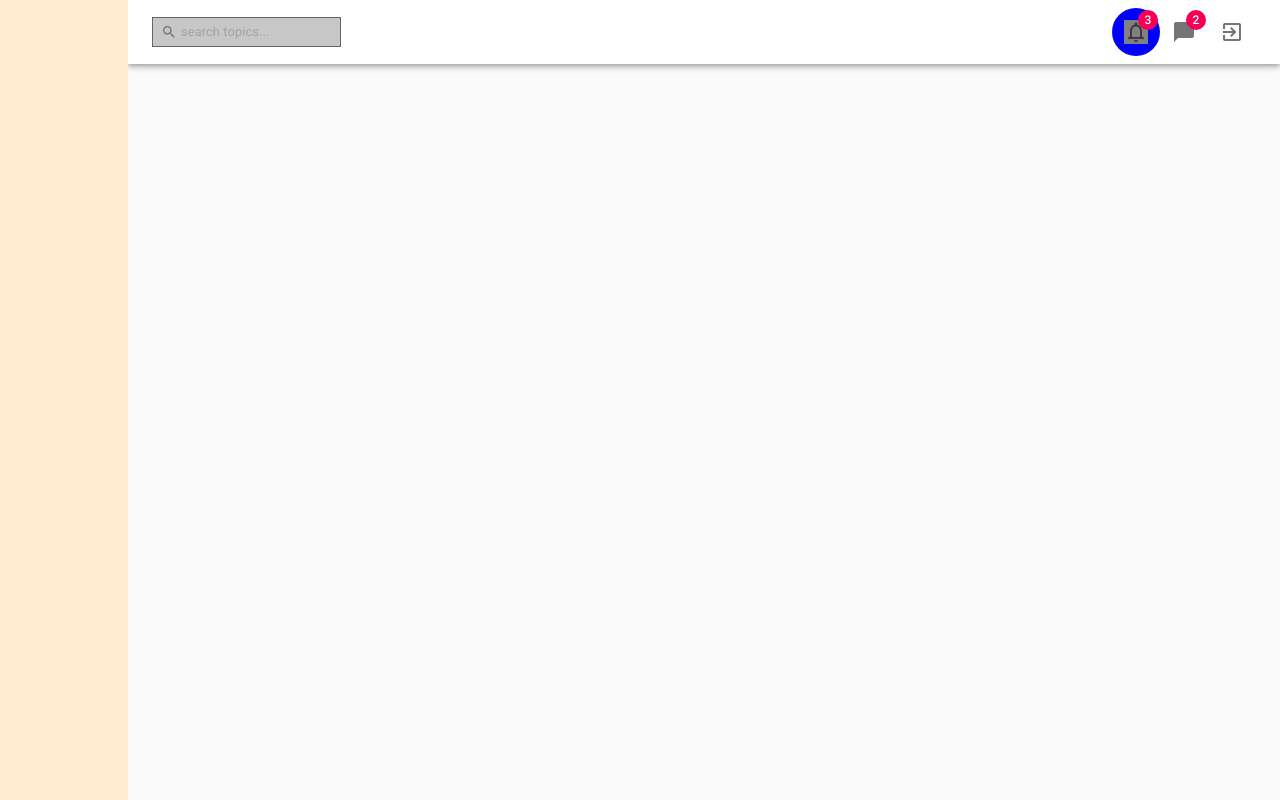
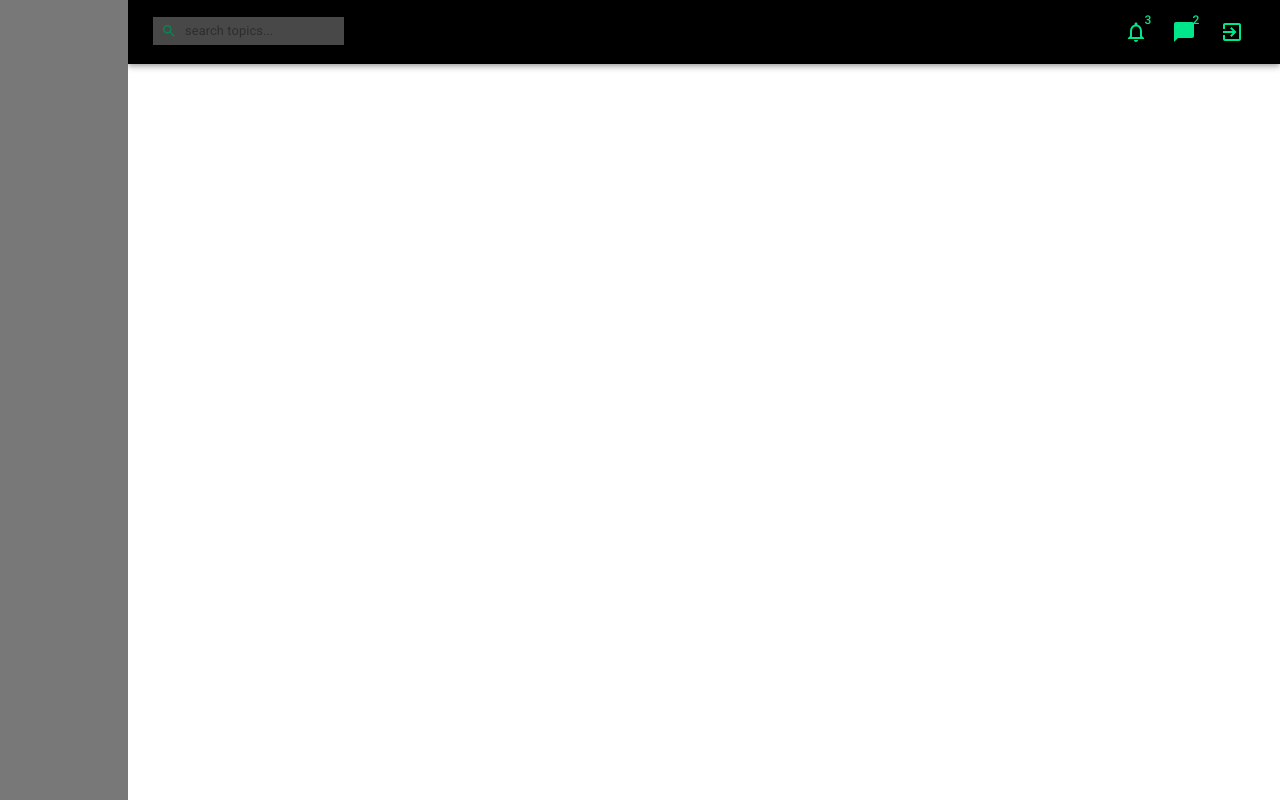
Before and after one commit to AmarnathN/material-ui-react, a React (Create React App) app: page / in a window 1280 px wide. Built offline with nearby package versions, Linux system fonts and the light colour scheme.

Commit message:
Custom theming in Material UI

```diff
--- a/src/App/App.js
+++ b/src/App/App.js
@@ -1,24 +1,45 @@
-import { CssBaseline, makeStyles } from "@material-ui/core";
+import { createMuiTheme, CssBaseline, makeStyles, ThemeProvider } from "@material-ui/core";
 import React from "react";
 import Header from "../components/Header";
 import Sidemenu from "../components/Sidemenu";
 import "./App.css";
 
-const useStyles = makeStyles({
+const theme = createMuiTheme({
+  palette: {
+    secondary: {
+      main: "#00e68a",
+      light: "#1affd1",
+    },
+    primary: {
+      light: "#787878",
+      main: "#000000",
+    },
+    background: {
+      default: "#ffffff",
+      light: "#787878",
+    },
+  },
+});
+
+const useStyles = makeStyles((theme) => ({
   appMain: {
     paddingLeft: "10%",
     width: "100%",
+    backgroundColor: theme.palette.background.dark,
   },
-});
+}));
+
 function App() {
   const classes = useStyles();
   return (
     <React.Fragment>
-      <Sidemenu></Sidemenu>
-      <div className={classes.appMain}>
-        <Header></Header>
-      </div>
-      <CssBaseline></CssBaseline>
+      <ThemeProvider theme={theme}>
+        <Sidemenu />
+        <div className={classes.appMain}>
+          <Header></Header>
+        </div>
+        <CssBaseline></CssBaseline>
+      </ThemeProvider>
     </React.Fragment>
   );
 }
--- a/src/components/Header.js
+++ b/src/components/Header.js
@@ -7,30 +7,25 @@ import {
 } from "@material-ui/icons";
 import React from "react";
 
-const useStyles = makeStyles({
+const useStyles = makeStyles((theme) => ({
   root: {
-    backgroundColor: "#fff",
+    backgroundColor: theme.palette.primary,
   },
   searchInput: {
     opacity: 0.6,
-    padding: "0px 8px",
+    padding: `0px ${theme.spacing(1)}px`,
     fontSize: "0.8rem",
     border: "1px solid #000",
-    backgroundColor: "#a2a2a2",
+    color: "text.primary",
+    backgroundColor: theme.palette.background.light,
     "&:hover": {
-      backgroundColor: "#f2f2f2",
+      backgroundColor: theme.palette.background.light,
     },
     "& .MuiSvgIcon-root": {
-      paddingRight: "4px",
+      paddingRight: theme.spacing(1),
     },
   },
-  btnRoot: {
-    backgroundColor: "blue",
-  },
-  btnLabel: {
-    backgroundColor: "grey",
-  },
-});
+}));
 
 const Header = () => {
   const classes = useStyles();
@@ -42,22 +37,22 @@ const Header = () => {
             <InputBase
               className={classes.searchInput}
               placeholder={"search topics..."}
-              startAdornment={<Search fontSize="small" />}
+              startAdornment={<Search color="secondary" />}
             ></InputBase>
           </Grid>
           <Grid item sm></Grid>
           <Grid item>
-            <IconButton classes={{ root: classes.btnRoot, label: classes.btnLabel }}>
-              <Badge badgeContent={3} color="secondary">
+            <IconButton color="secondary">
+              <Badge badgeContent={3}>
                 <NotificationsNoneIcon></NotificationsNoneIcon>
               </Badge>
             </IconButton>
-            <IconButton>
-              <Badge badgeContent={2} color="secondary">
+            <IconButton color="secondary">
+              <Badge badgeContent={2}>
                 <ChatBubbleIcon></ChatBubbleIcon>
               </Badge>
             </IconButton>
-            <IconButton>
+            <IconButton color="secondary">
               <ExitToAppIcon></ExitToAppIcon>
             </IconButton>
           </Grid>
--- a/src/components/Sidemenu.js
+++ b/src/components/Sidemenu.js
@@ -1,7 +1,18 @@
 import { makeStyles, withStyles } from "@material-ui/core";
 import React from "react";
 
-// const useStyles = makeStyles({
+const useStyles = makeStyles((theme) => ({
+  sideMenu: {
+    display: "flex",
+    flexDirection: "column",
+    position: "absolute",
+    left: "0px",
+    width: "10%",
+    height: "100%",
+    backgroundColor: theme.palette.primary.light,
+  },
+}));
+// const styles = {
 //   sideMenu: {
 //     display: "flex",
 //     flexDirection: "column",
@@ -9,25 +20,16 @@ import React from "react";
 //     left: "0px",
 //     width: "10%",
 //     height: "100%",
-//     backgroundColor: "blanchedalmond",
+//     backgroundColor: ,
 //   },
-// });
-const styles = {
-  sideMenu: {
-    display: "flex",
-    flexDirection: "column",
-    position: "absolute",
-    left: "0px",
-    width: "10%",
-    height: "100%",
-    backgroundColor: "blanchedalmond",
-  },
-};
+// };
+
 const Sidemenu = (props) => {
-  //   const classes = useStyles();
+  const classes = useStyles();
+  return <div className={classes.sideMenu}></div>;
+  //   const { classes } = props;
   //   return <div className={classes.sideMenu}></div>;
-  const { classes } = props;
-  return <div className={classes.sideMenu}></div>;
 };
 
-export default withStyles(styles)(Sidemenu);
+// export default withStyles(styles)(Sidemenu);
+export default Sidemenu;
```
